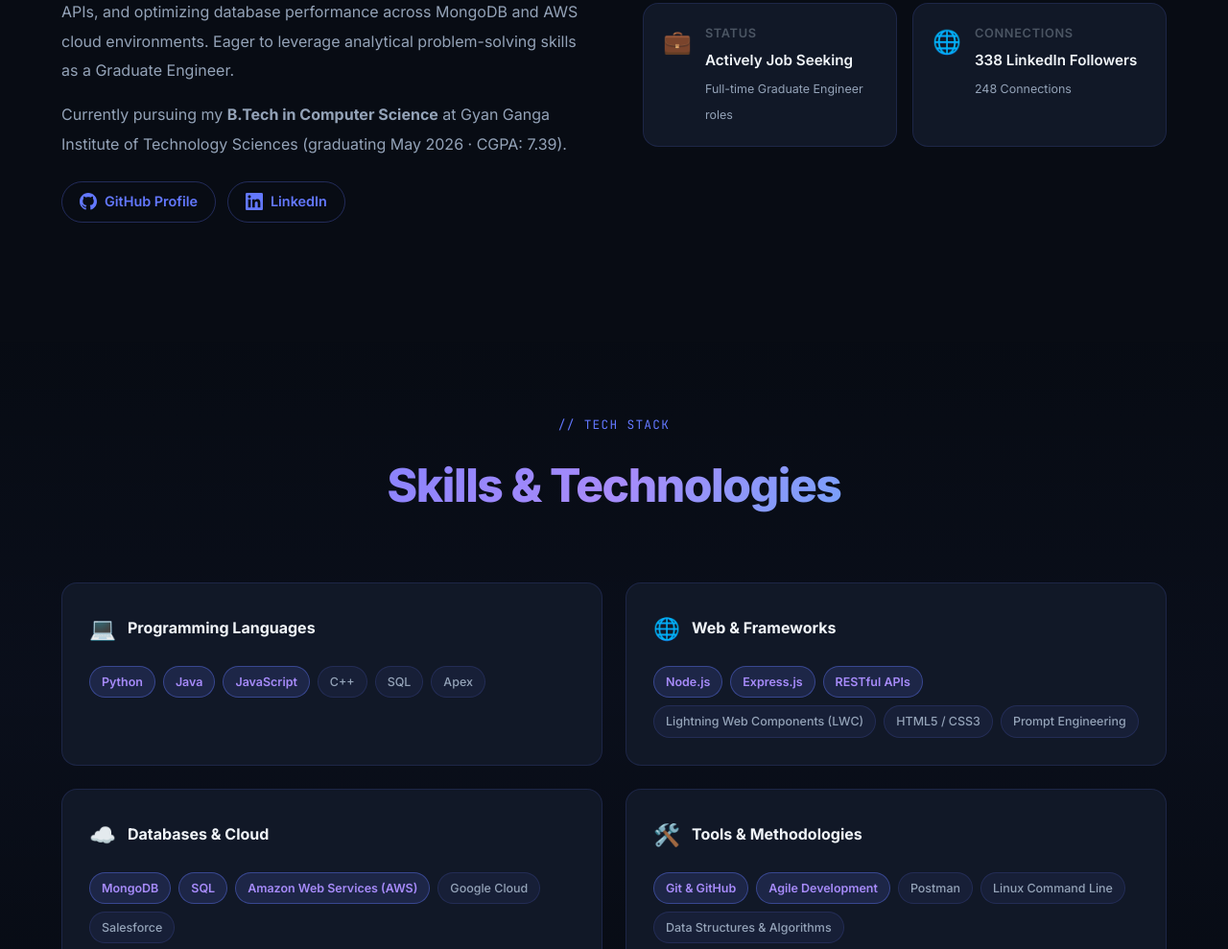
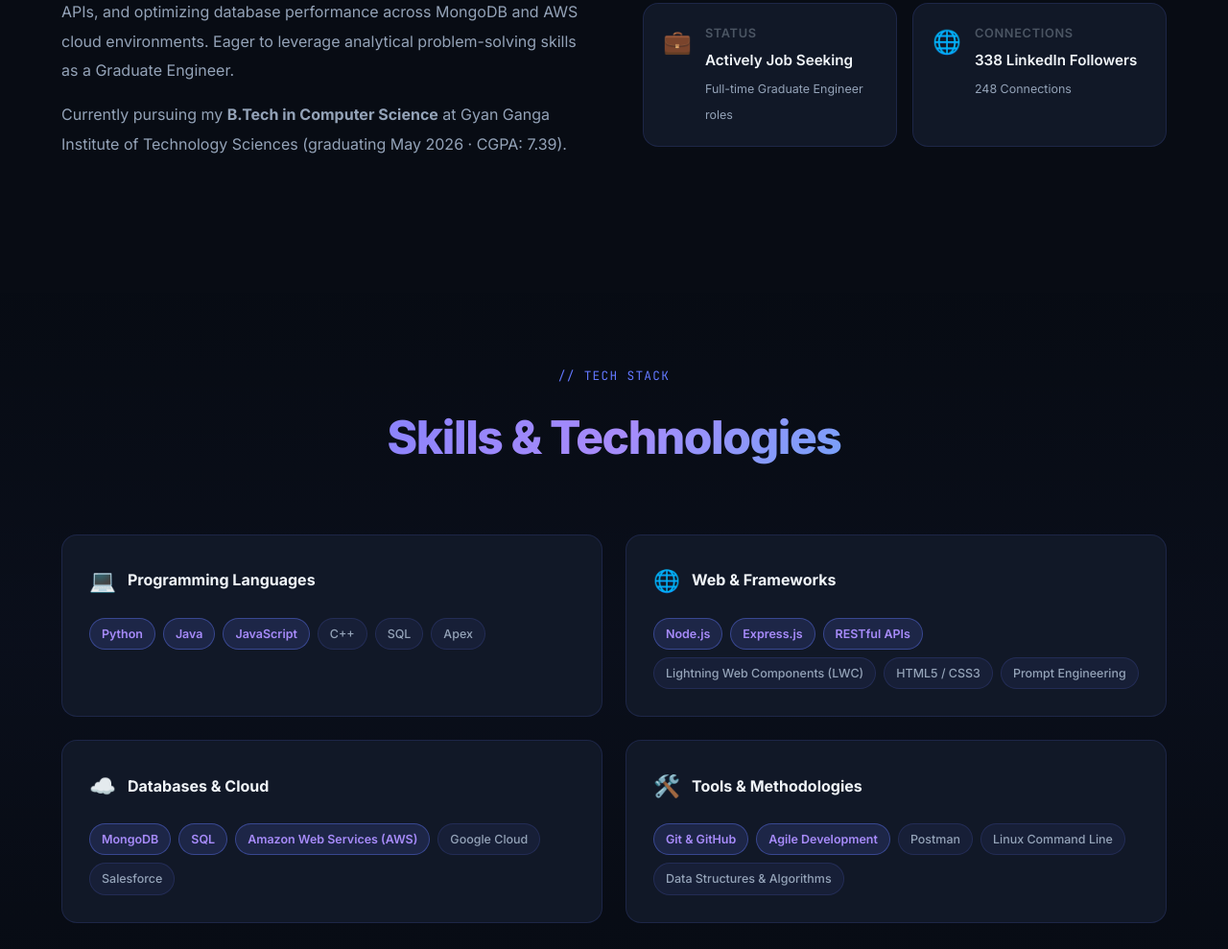
Before and after one commit to Shubhnamdeo/portfolio-shubh, a plain HTML site: page index.html in a window 1280 px wide. Shown: the part 1703-2692 px from the top of the page at 96% size. Drawn offline with Linux system fonts and the light colour scheme; no server answers.

Commit message:
Remove redundant GitHub Profile and LinkedIn buttons from About section

```diff
--- a/index.html
+++ b/index.html
@@ -131,16 +131,6 @@
           <p>
             Currently pursuing my <strong>B.Tech in Computer Science</strong> at Gyan Ganga Institute of Technology Sciences (graduating May 2026 · CGPA: 7.39).
           </p>
-          <div class="about-links">
-            <a href="https://github.com/Shubhnamdeo" target="_blank" class="about-link">
-              <svg width="18" height="18" viewBox="0 0 24 24" fill="currentColor"><path d="M12 0c-6.626 0-12 5.373-12 12 0 5.302 3.438 9.8 8.207 11.387.599.111.793-.261.793-.577v-2.234c-3.338.726-4.033-1.416-4.033-1.416-.546-1.387-1.333-1.756-1.333-1.756-1.089-.745.083-.729.083-.729 1.205.084 1.839 1.237 1.839 1.237 1.07 1.834 2.807 1.304 3.492.997.107-.775.418-1.305.762-1.604-2.665-.305-5.467-1.334-5.467-5.931 0-1.311.469-2.381 1.236-3.221-.124-.303-.535-1.524.117-3.176 0 0 1.008-.322 3.301 1.23.957-.266 1.983-.399 3.003-.404 1.02.005 2.047.138 3.006.404 2.291-1.552 3.297-1.23 3.297-1.23.653 1.653.242 2.874.118 3.176.77.84 1.235 1.911 1.235 3.221 0 4.609-2.807 5.624-5.479 5.921.43.372.823 1.102.823 2.222v3.293c0 .319.192.694.801.576 4.765-1.589 8.199-6.086 8.199-11.386 0-6.627-5.373-12-12-12z"/></svg>
-              GitHub Profile
-            </a>
-            <a href="https://www.linkedin.com/in/shubh-namdeo" target="_blank" class="about-link">
-              <svg width="18" height="18" viewBox="0 0 24 24" fill="currentColor"><path d="M20.447 20.452h-3.554v-5.569c0-1.328-.027-3.037-1.852-3.037-1.853 0-2.136 1.445-2.136 2.939v5.667H9.351V9h3.414v1.561h.046c.477-.9 1.637-1.85 3.37-1.85 3.601 0 4.267 2.37 4.267 5.455v6.286zM5.337 7.433c-1.144 0-2.063-.926-2.063-2.065 0-1.138.92-2.063 2.063-2.063 1.14 0 2.064.925 2.064 2.063 0 1.139-.925 2.065-2.064 2.064zm1.782 13.019H3.555V9h3.564v11.452zM22.225 0H1.771C.792 0 0 .774 0 1.729v20.542C0 23.227.792 24 1.771 24h20.451C23.2 24 24 23.227 24 22.271V1.729C24 .774 23.2 0 22.222 0h.003z"/></svg>
-              LinkedIn
-            </a>
-          </div>
         </div>
         <div class="about-cards">
           <div class="info-card">
```
